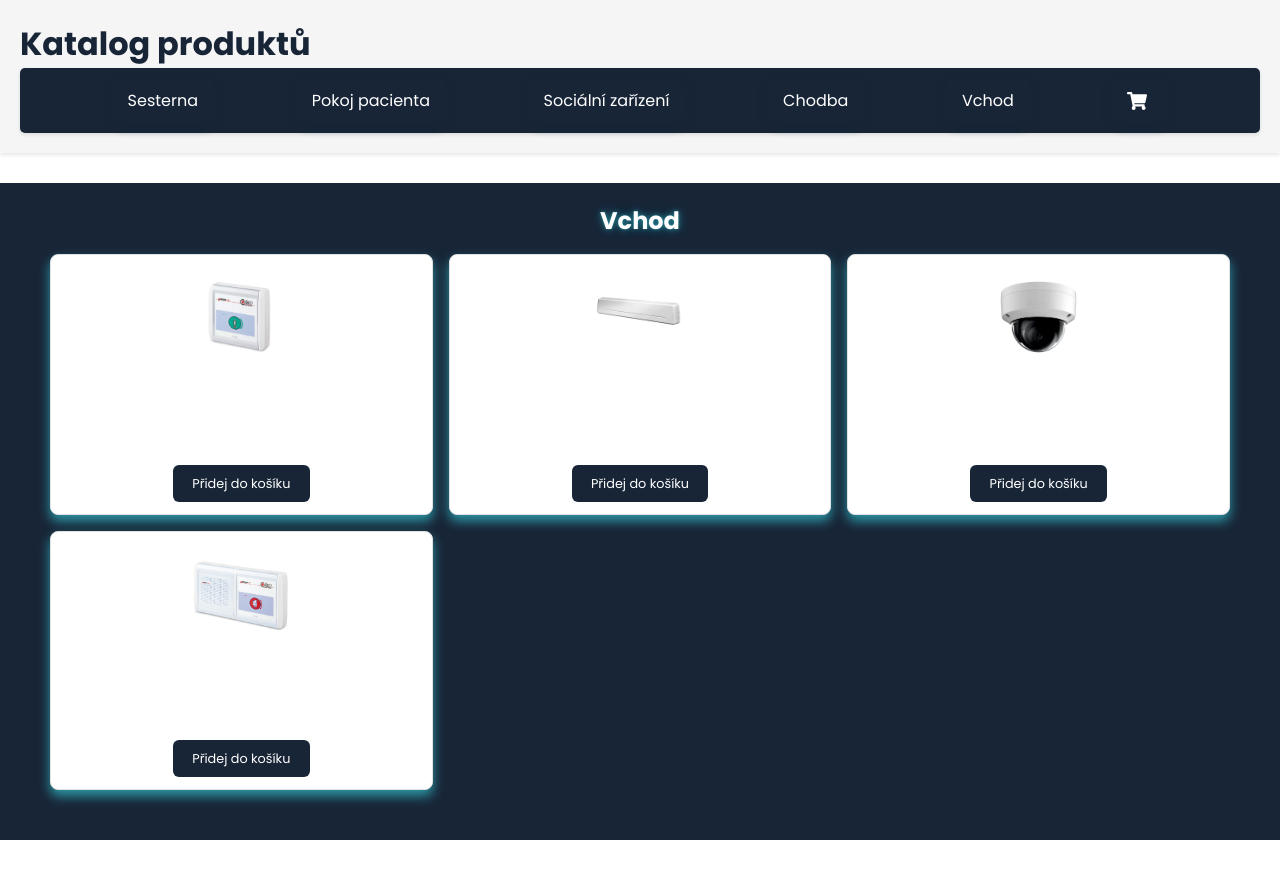
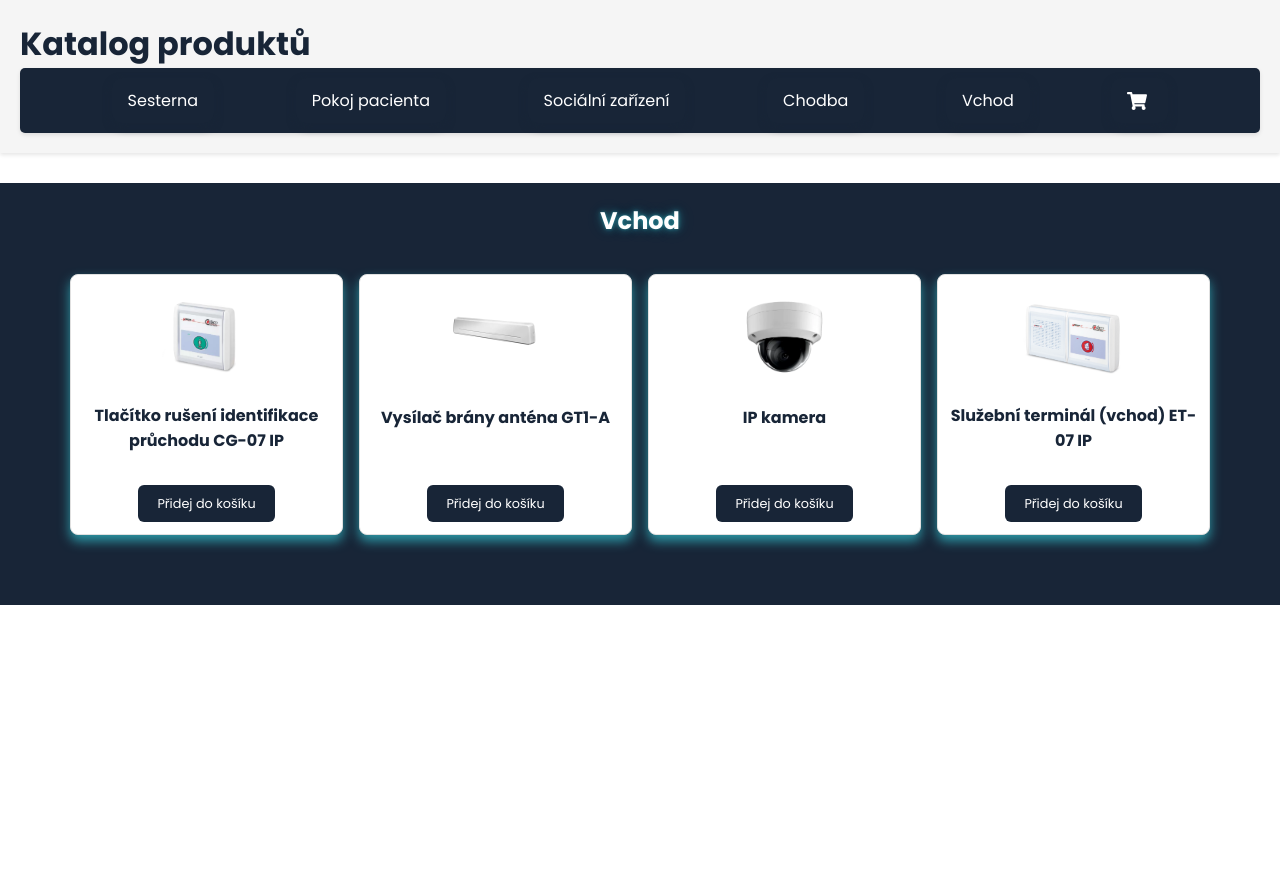
Before and after one commit to VladanCZ/FP, a React (Create React App) app: page /Vchod in a window 1280 px wide. After the commit the page ends 800 px from the top, so only its background shows below. Built offline with nearby package versions, Linux system fonts and the light colour scheme.

Commit message:
max-width

```diff
--- a/src/components/Gallery/Gallery.scss
+++ b/src/components/Gallery/Gallery.scss
@@ -3,16 +3,12 @@
 
 .gallery {
   display: grid;
-  grid-template-columns: 1fr;
+  grid-template-columns: repeat(auto-fit, minmax(250px, 1fr));
   gap: 1rem;
-
-  @media (min-width: 600px) {
-    grid-template-columns: 1fr 1fr;
-  }
-
-  @media (min-width: 1024px) {
-    grid-template-columns: 1fr 1fr 1fr;
-  }
+  max-width: 1400px;
+  margin: 0 auto;
+  padding: 20px;
+  box-sizing: border-box;
 }
 
 .card {
@@ -20,18 +16,16 @@
   flex-direction: column;
   justify-content: space-between;
   height: 100%;
-
-
   background-color: #fff;
   border-radius: 8px;
-  box-shadow: 0 6px 12px vars.$shadow-main-color; // výchozí menší stín
+  box-shadow: 0 6px 12px vars.$shadow-main-color;
   border: 1px solid #e0e0e0;
   padding: 12px;
-  transition: transform 0.3s ease, box-shadow 0.3s ease; // přidán přechod i na stín
+  transition: transform 0.3s ease, box-shadow 0.3s ease;
 
   &:hover {
     transform: translateY(-6px);
-    box-shadow: 0 16px 24px vars.$shadow-main-color; // větší stín při hoveru
+    box-shadow: 0 16px 24px vars.$shadow-main-color;
   }
 
   img {
@@ -57,6 +51,7 @@
       text-align: center;
       margin-bottom: 2rem;
       min-height: 3rem;
+      color: vars.$base-color;
     }
 
     p {
```
